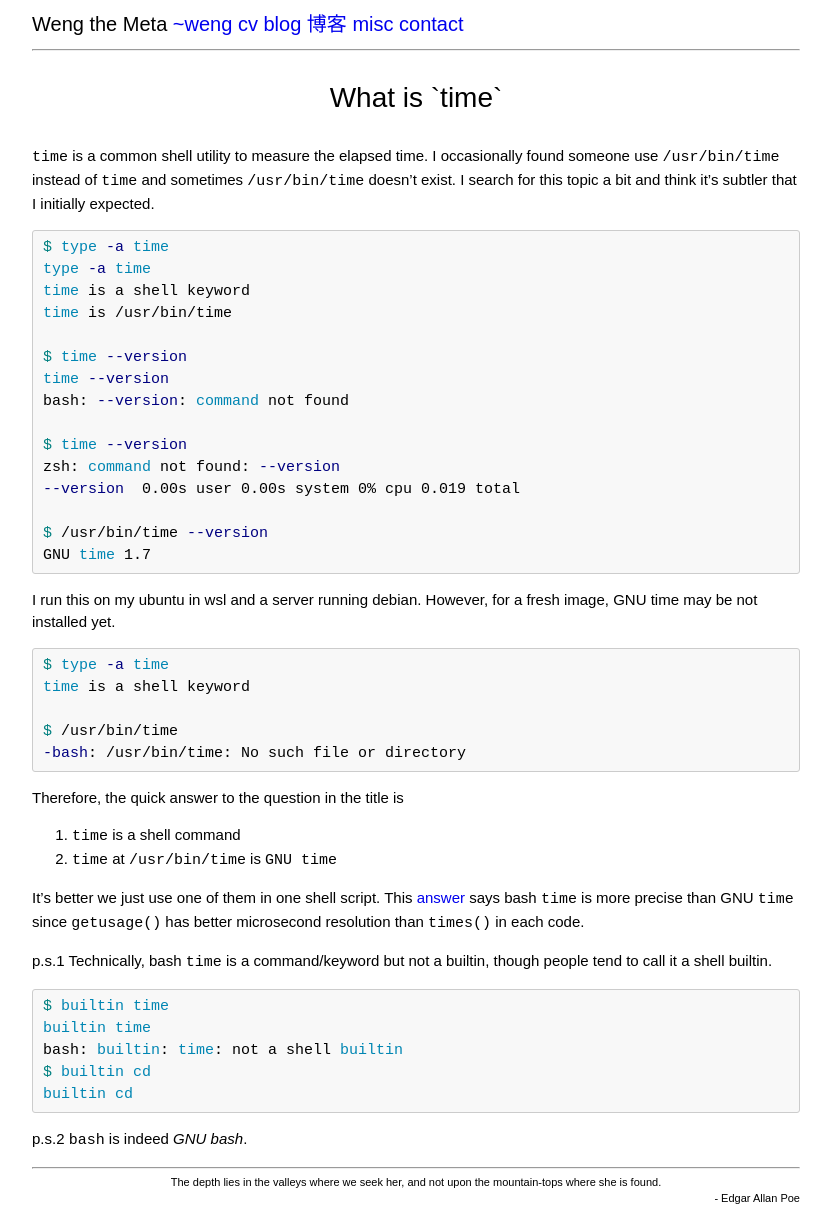
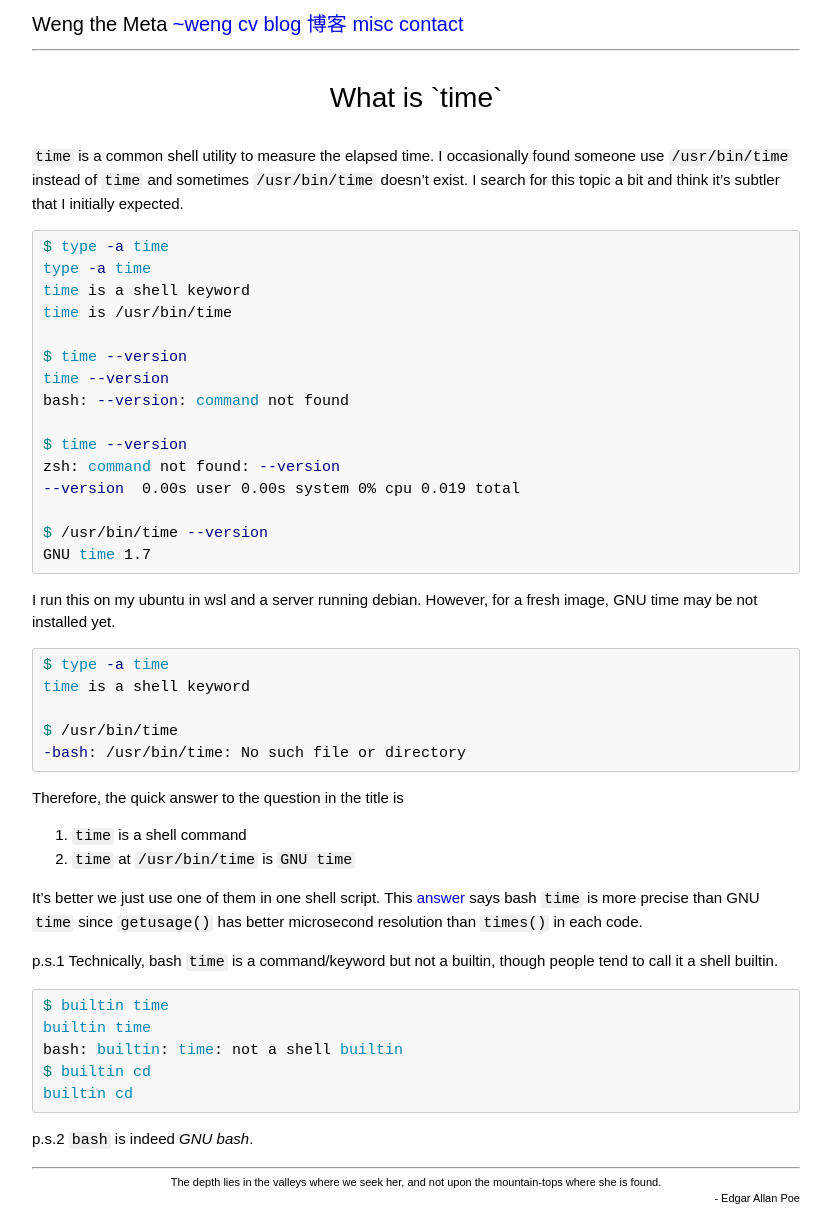
Before and after one commit to wengshiwei/wengshiwei.github.io, a Jekyll site: the page built from _posts/2020/2020-05-19-time.md, in a window 1280 px wide. Shown: the whole page, without its empty margins (224-1055 px from the left). Built offline with Jekyll 4.4.1, drawn with Linux system fonts in a browser that asks for light colours; comment, search, counter and statistics services are not loaded.

```diff
--- a/Gemfile
+++ b/Gemfile
@@ -2,3 +2,7 @@ source "https://rubygems.org"
 gem 'github-pages', group: :jekyll_plugins
 
 gem 'jekyll-redirect-from'
+
+group :jekyll_plugins do
+  gem 'jekyll-diagrams'
+end
--- a/_config.yml
+++ b/_config.yml
@@ -3,6 +3,17 @@ permalink: /:year/:month/:day/:slug:output_ext
 timezone: America/New_York
 include: [~weng]
 exclude: [.git/]
+
+plugins:
+  - jekyll-diagrams
+
+kramdown:
+  syntax_highlighter: true
+  syntax_highlighter_opts:
+    default_lang: "ocaml"
+
+liquid:
+  error_mode: 'warn'
 
 defaults:
   -
--- a/css/style.css
+++ b/css/style.css
@@ -81,6 +81,17 @@ ul.no-style {
 	margin-right: auto;
 }
 
+pre.highlight {
+	overflow-x: auto;
+}
+
+code.highlighter-rouge {
+	background-color: #f0f0f0;
+	border-radius: 3px;
+	padding-left: 3px;
+	padding-right: 3px;
+}
+
 table {
 	width: 648px;
 	margin: 0 60px 0 60px;
```
Also changed, not shown: Gemfile.lock, 4 other files.
